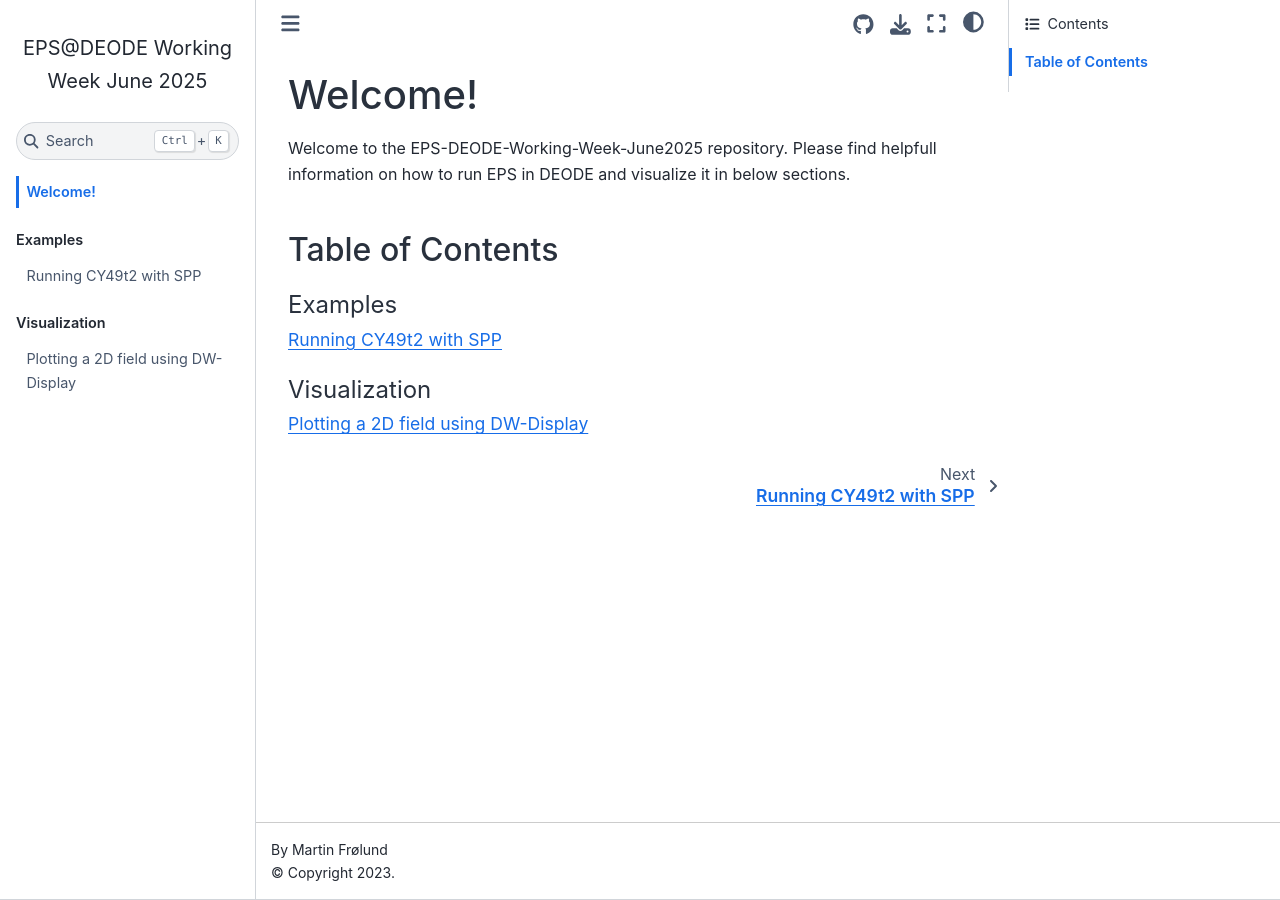
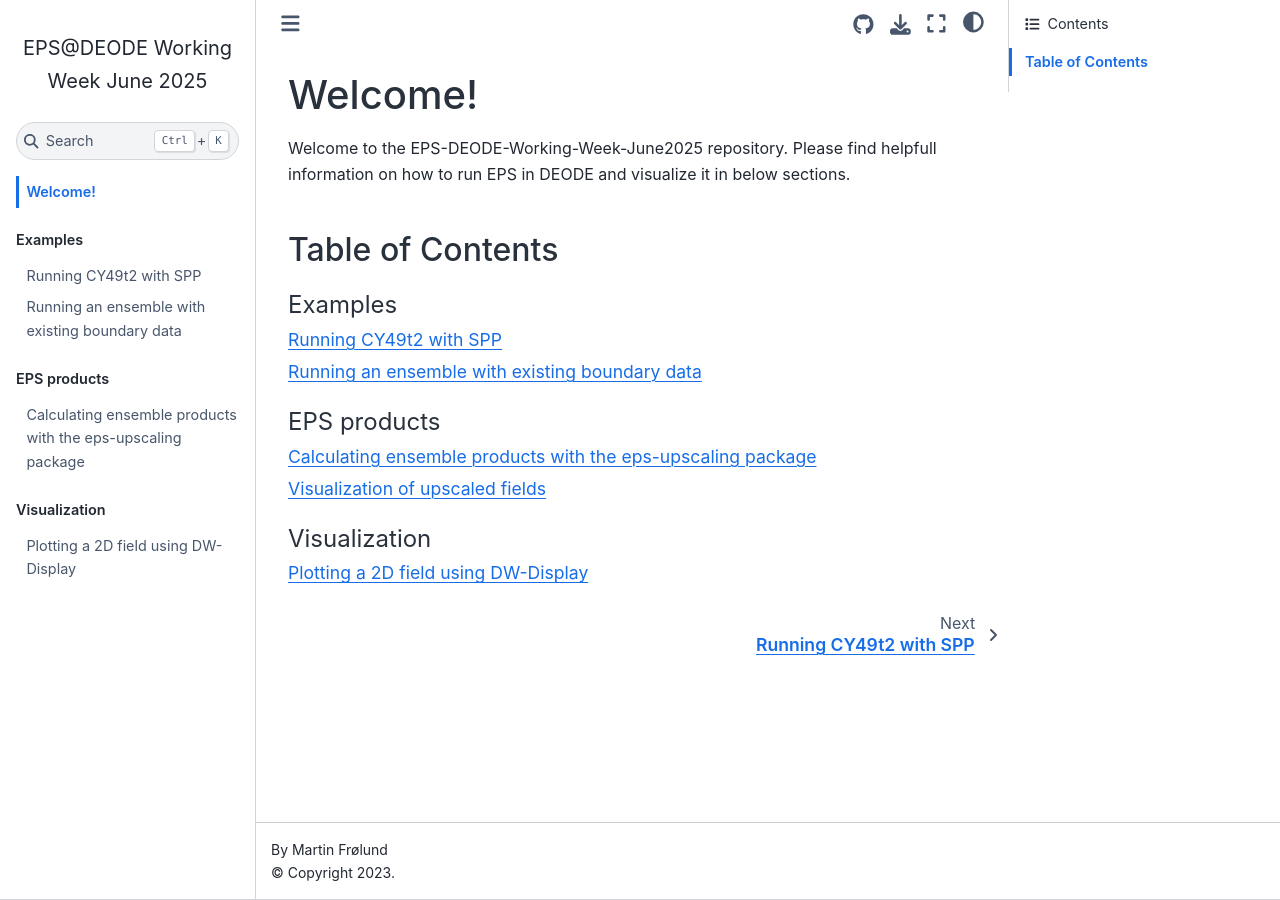
Before and after one commit to mafdmi/EPS-DEODE-Working-Week-June2025, a Jupyter Book: the page built from root.md, in a window 1280 px wide. Built offline with Jupyter Book 1.0.4 settings and Sphinx 7.4.7 and the Sphinx Book theme 1.1.4, drawn with Linux system fonts in a browser that asks for light colours; pages that are not in the unit, such as notebooks, are missing from menus.

Commit message:
Update toc

```diff
--- a/_toc.yml
+++ b/_toc.yml
@@ -10,6 +10,10 @@ parts:
   - caption: Examples
     chapters:
     - file: eps-config-examples/spp/spp_example
+    - file: eps-config-examples/existing_boundary_data/existing_boundary_data
+  - caption: EPS products
+    chapters:
+    - file: eps-products/eps_upscaling
   - caption: Visualization
     chapters:
     - file: visualization/using_dw_display
```
